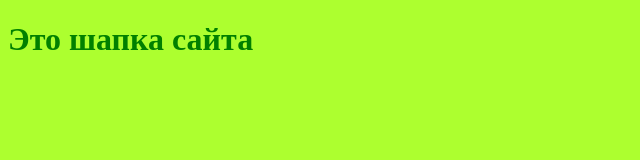
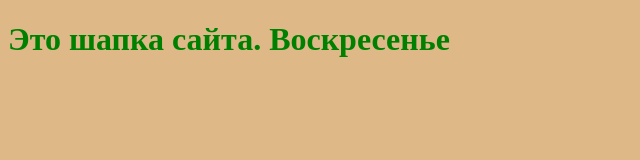
Before and after one commit to Alex-S17/hithub-tutorial, a plain HTML site: page index.html in a window 1280 px wide. Shown: the whole page, without its empty margins (0-640 px from the left). Drawn offline with Linux system fonts and the light colour scheme.

Commit message:
Изменяет цвет фона. Добавляет слово в заголовок

```diff
--- a/css/styles.css
+++ b/css/styles.css
@@ -1,4 +1,4 @@
 body {
-    background-color:greenyellow;
+    background-color: burlywood;
     color: green;
 }
--- a/index.html
+++ b/index.html
@@ -10,6 +10,6 @@
 <body>
 
 
-    <h1>Это шапка сайта</h1>
+    <h1>Это шапка сайта. Воскресенье</h1>
 </body>
 </html>
```
